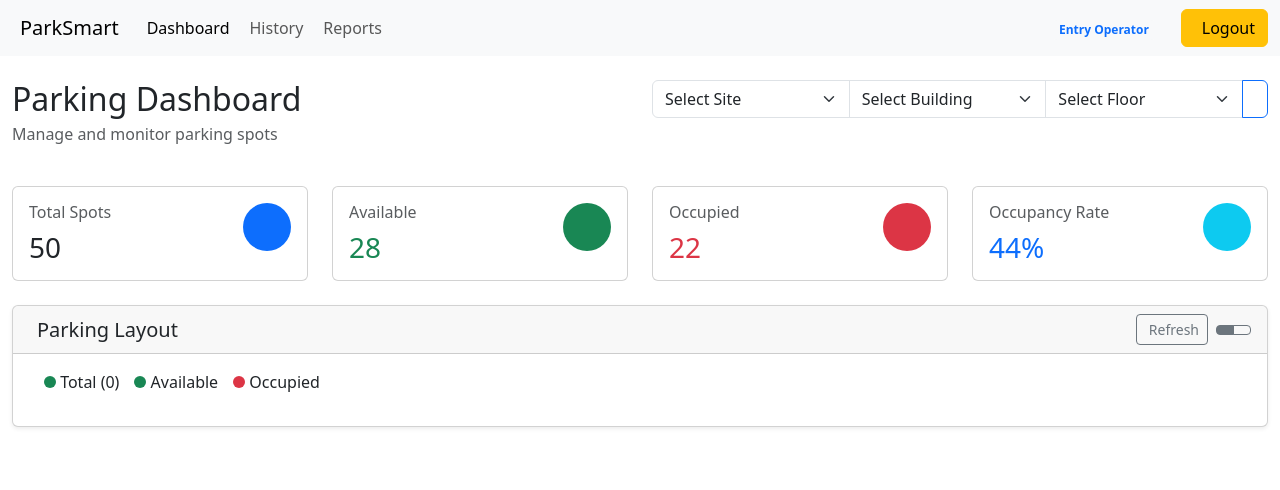
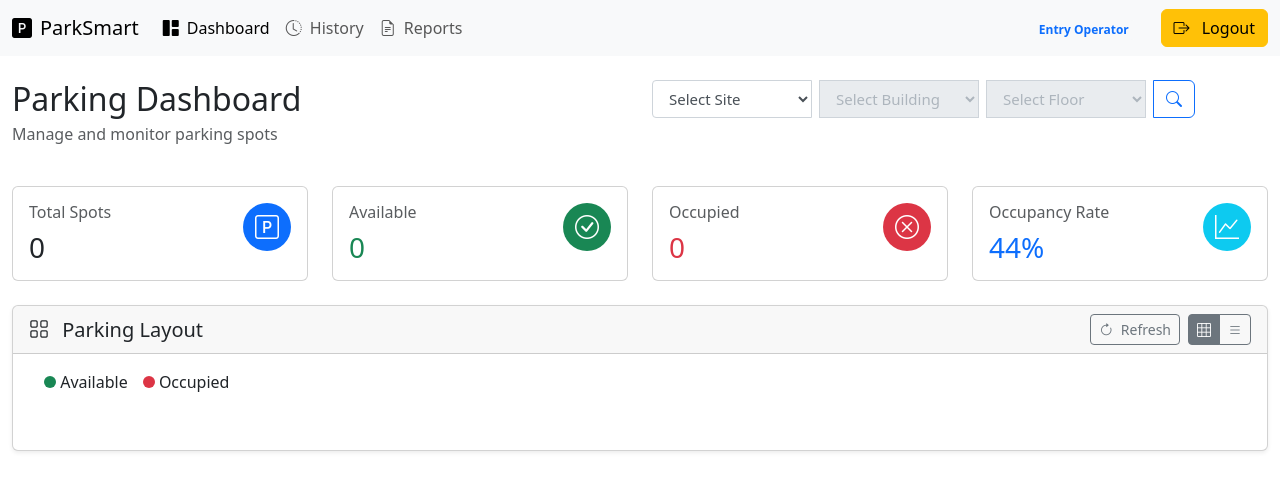
Before and after one commit to LoneRanger09/Parking_Angular, an Angular app: page /dashboard in a window 1280 px wide. Shown: the top 490 px of the page. Built offline with nearby package versions, Linux system fonts and the light colour scheme; sample sign-in values are in the browser's storage.

Commit message:
Removing the api calling and using dummy

```diff
--- a/src/app/pages/dashboard/dashboard.css
+++ b/src/app/pages/dashboard/dashboard.css
@@ -21,3 +21,112 @@
 .status-dot.occupied{
     background-color: #dc3545;
 }
+.parking-spot {
+  width: 100px;
+  height: 120px;
+  margin: 8px;
+  border-radius: 10px;
+  text-align: center;
+  padding: 10px;
+  font-size: 14px;
+  font-weight: 500;
+  display: flex;
+  flex-direction: column;
+  justify-content: center;
+}
+
+.parking-spot.available {
+  background-color: #d1e7dd;
+  border: 2px solid #198754;
+  color: #198754;
+}
+
+.parking-spot.occupied {
+  background-color: #f8d7da;
+  border: 2px solid #dc3545;
+  color: #dc3545;
+}
+
+.parking-spot .icon {
+  font-size: 24px;
+  margin-bottom: 5px;
+}
+
+.spot-status {
+  font-size: 12px;
+}
+.parking-layout {
+  gap: 15px;
+  margin: 20px;
+  display: grid;
+  grid-template-columns:repeat(auto-fill, minmax(120px, 1fr)); ;
+  flex-wrap: wrap;
+}
+div{
+unicode-bidi:isolate ;
+}
+.parking-spot {
+  position: relative;
+  padding: 15px 10px;
+  border-radius: 8px;
+  text-align: center;
+  font-weight: 600;
+  cursor: pointer;
+  transition: all 0.2s ease;
+  border: 2px solid transparent;
+  display: flex;
+  flex-direction: column;
+  align-items: center;
+  justify-content: center;
+  min-height: 90px;
+  width: 100px;
+}
+.parking-spot.available {
+  background-color: #d1e7dd;
+  border-color: #198754;
+  color: #198754;
+}
+
+.parking-spot.occupied {
+  background-color: #f8d7da;
+  border-color: #dc3545;
+  color: #dc3545;
+}
+.parking-spot .icon {
+  font-size: 24px;
+  margin-bottom: 6px;
+}
+
+.parking-spot .slot-number {
+  font-size: 16px;
+}
+
+.parking-spot .spot-status {
+  font-size: 13px;
+}
+/* Add this to your dashboard.css */
+
+/* Style the select dropdowns inside .input-group for better appearance */
+.input-group select {
+  min-width: 160px;
+  padding: 6px 12px;
+  border-radius: 4px;
+  border: 1px solid #ced4da;
+  margin-right: 8px;
+  font-size: 15px;
+  background-color: #fff;
+  color: #495057;
+  transition: border-color 0.2s;
+}
+
+.input-group select:focus {
+  border-color: #86b7fe;
+  outline: none;
+  box-shadow: 0 0 0 0.2rem rgba(13,110,253,.25);
+}
+
+.input-group select:disabled {
+  background-color: #e9ecef;
+  color: #adb5bd;
+  cursor: not-allowed;
+}
--- a/src/app/pages/dashboard/dashboard.html
+++ b/src/app/pages/dashboard/dashboard.html
@@ -1,21 +1,33 @@
 <link rel="stylesheet" href="https://cdnjs.cloudflare.com/ajax/libs/font-awesome/6.5.0/css/all.min.css">
+<link rel="stylesheet" href="https://cdn.jsdelivr.net/npm/bootstrap-icons@1.11.3/font/bootstrap-icons.min.css">
+
 <div class="container-fluid py-4">
+  <!-- Header and Filters -->
   <div class="row mb-4">
     <div class="col-md-6">
       <h2 class="mb-1">Parking Dashboard</h2>
       <p class="text-muted">Manage and monitor parking spots</p>
     </div>
     <div class="col-md-6">
-            <div class="input-group"><select class="form-select ng-pristine ng-valid ng-touched">
-                    <option value="0">Select Site</option><!---->
-                </select><select class="form-select ng-untouched ng-pristine ng-valid">
-                    <option value="0">Select Building</option><!---->
-                </select><select class="form-select ng-pristine ng-valid ng-touched">
-                    <option value="0">Select Floor</option><!---->
-                </select><button type="button" class="btn btn-outline-primary"><i class="bi bi-search"></i></button>
+      <div class="input-group">
+        <select [(ngModel)]="siteId" (change)="getBuilding()">
+            <option [value]="0" disabled selected>Select Site</option>
+            <option *ngFor="let site of siteList" [value]="site.siteId">{{ site.siteName }}</option>
+        </select>
+        <select [(ngModel)]="buildingId" (change)="getfloorByBuilding()" [disabled]="!siteId">
+            <option [value]="0" disabled selected>Select Building</option>
+            <option *ngFor="let building of buildingList" [value]="building.buildingId">{{ building.buildingName }}</option>
+        </select>
+        <select [(ngModel)]="floorId" (change)="getFloorSelect()" [disabled]="!buildingId">
+            <option [value]="0" disabled selected>Select Floor</option>
+            <option *ngFor="let floor of floorList" [value]="floor.floorId">{{ floor.floorName }}</option>
+        </select>
+        <button type="button" class="btn btn-outline-primary"><i class="bi bi-search"></i></button>
       </div>
     </div>
   </div>
+
+  <!-- Stats Cards -->
   <div class="row mb-4">
     <div class="col-lg-3 col-md-6 mb-3 mb-lg-0">
       <div class="card h-100 parking-stat-card">
@@ -23,7 +35,7 @@
           <div class="d-flex justify-content-between align-items-start">
             <div>
               <h6 class="text-muted">Total Spots</h6>
-                            <h3 id="totalSpots" class="mb-0">50</h3>
+              <h3 id="totalSpots" class="mb-0">0</h3>
             </div>
             <div class="stat-icon bg-primary text-white"><i class="bi bi-p-square"></i></div>
           </div>
@@ -36,7 +48,7 @@
           <div class="d-flex justify-content-between align-items-start">
             <div>
               <h6 class="text-muted">Available</h6>
-                            <h3 id="availableSpots" class="mb-0 text-success">28</h3>
+              <h3 id="availableSpots" class="mb-0 text-success">0</h3>
             </div>
             <div class="stat-icon bg-success text-white"><i class="bi bi-check-circle"></i></div>
           </div>
@@ -49,7 +61,7 @@
           <div class="d-flex justify-content-between align-items-start">
             <div>
               <h6 class="text-muted">Occupied</h6>
-                            <h3 id="occupiedSpots" class="mb-0 text-danger">22</h3>
+              <h3 id="occupiedSpots" class="mb-0 text-danger">0</h3>
             </div>
             <div class="stat-icon bg-danger text-white"><i class="bi bi-x-circle"></i></div>
           </div>
@@ -70,21 +82,49 @@
       </div>
     </div>
   </div>
+
+  <!-- Parking Layout Card -->
   <div class="card mb-4 shadow-sm">
     <div class="card-header d-flex justify-content-between align-items-center">
       <h5 class="mb-0"><i class="bi bi-grid me-2"></i> Parking Layout</h5>
-            <div><button id="refreshLayout" class="btn btn-sm btn-outline-secondary me-2"><i
-                        class="bi bi-arrow-clockwise me-1"></i> Refresh </button>
-                <div class="btn-group btn-group-sm"><button data-view="grid" class="btn btn-outline-secondary active"><i
-                            class="bi bi-grid-3x3"></i></button><button data-view="list"
-                        class="btn btn-outline-secondary"><i class="bi bi-list"></i></button></div>
+      <div>
+        <button id="refreshLayout" class="btn btn-sm btn-outline-secondary me-2" (click)="getFloorSelect()">
+          <i class="bi bi-arrow-clockwise me-1"></i> Refresh
+        </button>
+        <div class="btn-group btn-group-sm">
+          <button data-view="grid" class="btn btn-outline-secondary active"><i class="bi bi-grid-3x3"></i></button>
+          <button data-view="list" class="btn btn-outline-secondary"><i class="bi bi-list"></i></button>
+        </div>
       </div>
     </div>
     <div class="card-body">
-            <div class="parking-legend mb-3"><span class="legend-item"><span class="status-dot available"></span> Total
-                    (0)</span><span class="legend-item"><span class="status-dot available"></span> Available</span><span
-                    class="legend-item"><span class="status-dot occupied"></span> Occupied</span></div>
-            <div id="parkingLayout" class="parking-layout"><!----></div>
+      <!-- Legend -->
+      <div class="parking-legend mb-3">
+        <span class="legend-item"><span class="status-dot available"></span> Available</span>
+        <span class="legend-item"><span class="status-dot occupied"></span> Occupied</span>
+      </div>
+      <!-- Parking Spots Layout -->
+      <div class="parking-layout" id="parkingLayout">
+        <!-- <ng-container *ngIf="parkingSpots?.length; else noSpots">
+          <div *ngFor="let spot of parkingSpots"
+               class="parking-spot"
+               [ngClass]="spot.status"
+               [attr.data-id]="spot.id"
+               [attr.data-status]="spot.status">
+            <ng-container [ngSwitch]="spot.status">
+              <i *ngSwitchCase="'available'" class="bi bi-p-square"></i>
+              <div *ngSwitchCase="'occupied'" class="icon"><i class="bi bi-car-front-fill"></i></div>
+            </ng-container>
+            <div class="spot-number">{{ spot.number }}</div>
+            <div class="spot-status">
+              {{ spot.status === 'available' ? 'Available' : spot.plate }}
+            </div>
+          </div>
+        </ng-container> -->
+        <ng-template #noSpots>
+          <div class="text-center text-muted py-4 w-100">No parking spots to display.</div>
+        </ng-template>
       </div>
     </div>
   </div>
+</div>
--- a/src/app/pages/dashboard/dashboard.ts
+++ b/src/app/pages/dashboard/dashboard.ts
@@ -1,11 +1,69 @@
-import { Component } from '@angular/core';
+import { CommonModule } from '@angular/common';
+import { Component, OnInit } from '@angular/core';
+import { FormsModule } from '@angular/forms';
 
 @Component({
   selector: 'app-dashboard',
-  imports: [],
+  standalone: true,
+  imports: [FormsModule,CommonModule],
   templateUrl: './dashboard.html',
   styleUrl: './dashboard.css'
 })
-export class Dashboard {
+export class Dashboard implements OnInit {
 
+  siteList = [
+    { siteId: 1, siteName: 'Site A' },
+    { siteId: 2, siteName: 'Site B' }
+  ];
+
+  buildingList: any[] = [];
+  floorList: any[] = [];
+  parkingSpotarray: number[] = [];
+
+  siteId: number = 0;
+  buildingId: number = 0;
+  floorId: number = 0;
+
+  ngOnInit(): void {
+    // Sites are already hardcoded
+  }
+
+  getBuilding() {
+    if (this.siteId == 1) {
+      this.buildingList = [
+        { buildingId: 101, buildingName: 'Building A1' },
+        { buildingId: 102, buildingName: 'Building A2' }
+      ];
+    } else if (this.siteId == 2) {
+      this.buildingList = [
+        { buildingId: 201, buildingName: 'Building B1' },
+        { buildingId: 202, buildingName: 'Building B2' }
+      ];
+    }
+    this.buildingId = 0;
+    this.floorList = [];
+    this.parkingSpotarray = [];
+  }
+
+  getfloorByBuilding() {
+    if (this.buildingId == 101 || this.buildingId == 201) {
+      this.floorList = [
+        { floorId: 1, floorName: 'Ground Floor', totalSpots: 5 },
+        { floorId: 2, floorName: 'First Floor', totalSpots: 6 }
+      ];
+    } else if (this.buildingId === 102 || this.buildingId === 202) {
+      this.floorList = [
+        { floorId: 3, floorName: 'Second Floor', totalSpots: 4 },
+        { floorId: 4, floorName: 'Third Floor', totalSpots: 3 }
+      ];
+    }
+    this.floorId = 0;
+    this.parkingSpotarray = [];
+  }
+
+  getFloorSelect() {
+    const selectedFloor = this.floorList.find(f => f.floorId === this.floorId);
+    const spots = selectedFloor?.totalSpots || 0;
+    this.parkingSpotarray = Array.from({ length: spots }, (_, i) => i + 1);
+  }
 }
```
Also changed, not shown: src/app/model/user.model.ts (+9 -0 lines), src/app/service/master.ts (+56 -5 lines). Lines whose indentation alone changed are shown as unchanged.
